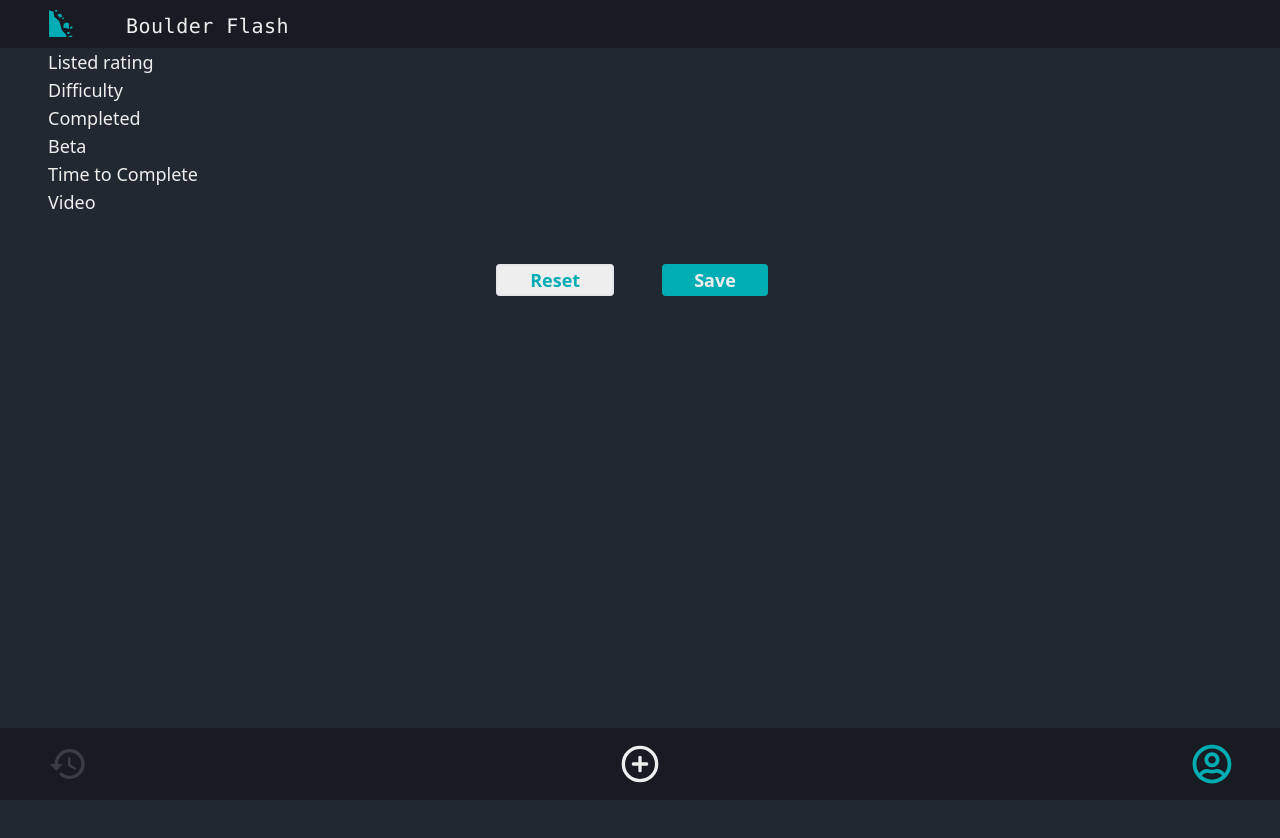
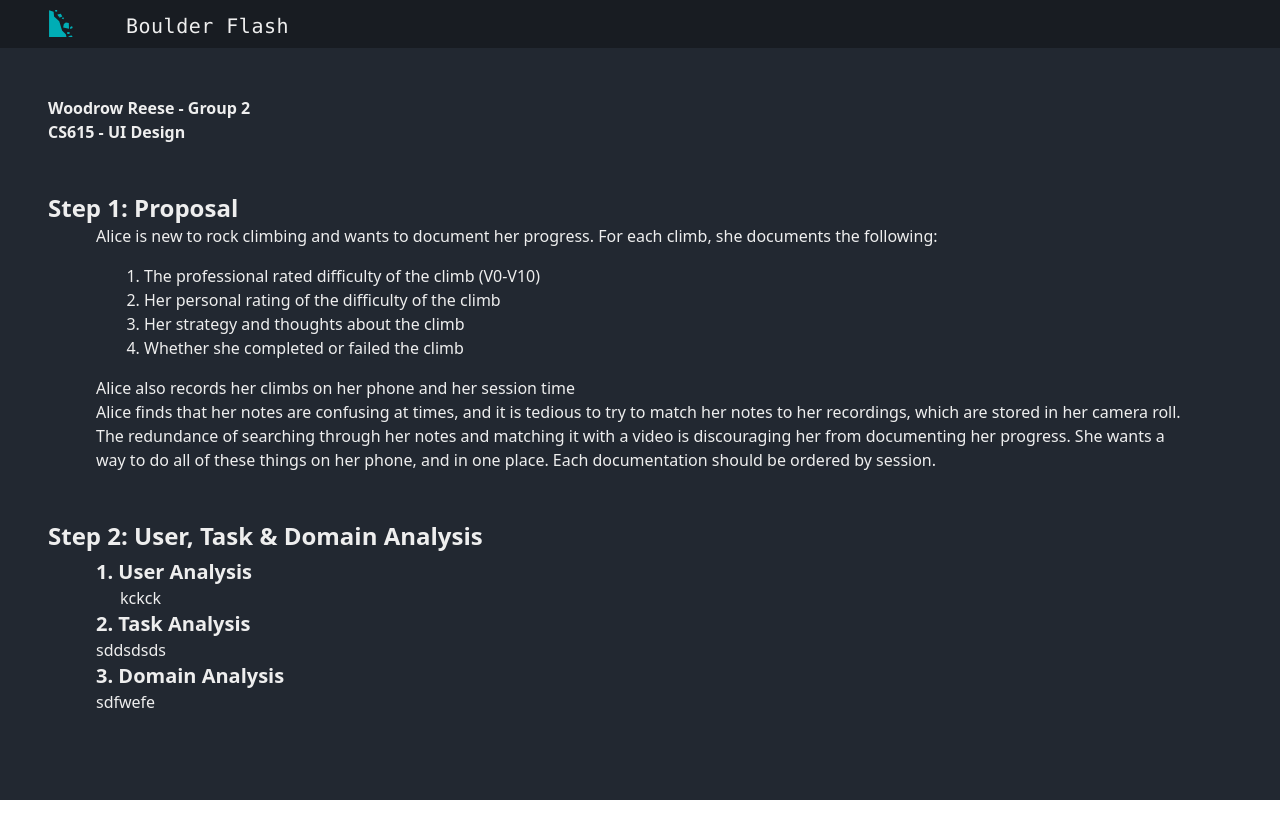
Before and after one commit to woodrow7reese/woodrow7reese.github.io, a React (Create React App) app: page / in a window 1280 px wide. Shown: the top 838 px of the page. After the commit the page ends 800 px from the top, so only its background shows below. Built offline with nearby package versions, Linux system fonts and the light colour scheme.

Commit message:
main page currently displaying step 1 and 2

```diff
--- a/src/App.js
+++ b/src/App.js
@@ -1,16 +1,21 @@
 import React from "react";
-// import Proposal from "./pages/Proposal"
-import Navbar from "./components/Navbar";
-import NewDoc from "./pages/NewDoc";
+import Proposal from "./pages/Proposal"
+// import Navbar from "./components/Navbar";
+// import NewDoc from "./pages/NewDoc";
 import Header from "./components/Header";
+import Analysis from "./pages/Analysis";
 
 function App() {
   return (
-    <div className="flex-col bg-[#222831]">
+    <div
+      className="flex-col text-[#EEEEEE] bg-[#222831] h-full bottom-0 fixed"
+      >
       <Header />
-      {/* <Proposal /> */}
-      <NewDoc />
-      <Navbar />
+      <Proposal />
+      <Analysis />
+
+      {/* <NewDoc /> */}
+      {/* <Navbar /> */}
     </div>
   );
 }
--- /dev/null
+++ b/src/pages/Analysis.js
@@ -0,0 +1,41 @@
+const Analysis = () => {
+    return (
+        <div
+            className="m-12"
+        >
+            <h2
+                className="font-bold text-2xl">
+                Step 2: User, Task & Domain Analysis
+            </h2>
+
+            <div className="ml-12 mt-1.5">
+                <div>
+                    <h3 className="font-semibold text-xl">
+                        1. User Analysis
+                    </h3>
+
+                    <div className="ml-6">
+                        kckck
+                    </div>
+                </div>
+
+                <div>
+                    <h3 className="font-semibold text-xl">
+                        2. Task Analysis
+                    </h3>
+
+                    sddsdsds
+                </div>
+
+                <div>
+                    <h3 className="font-semibold text-xl">
+                        3. Domain Analysis
+                    </h3>
+                    sdfwefe
+                </div>
+            </div>
+        </div>
+    )
+}
+
+export default Analysis
--- a/src/pages/Proposal.js
+++ b/src/pages/Proposal.js
@@ -1,13 +1,13 @@
 const Proposal = () => (
     <div className="m-12">
-        <div className="mb-12 font-semibold">
+        <div className="pt-12 mb-12 font-semibold">
             <h2>Woodrow Reese - Group 2</h2>
             <h2>CS615 - UI Design</h2>
         </div>
 
         <div className="flex-col">
-            <h2 className="font-bold">
-              Proposal:
+            <h2 className="font-bold text-2xl">
+              Step 1: Proposal
             </h2>
 
             <div className="mx-12">
```
